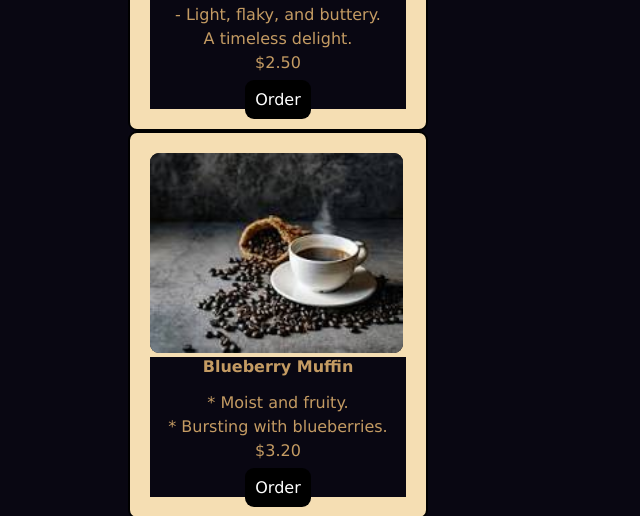
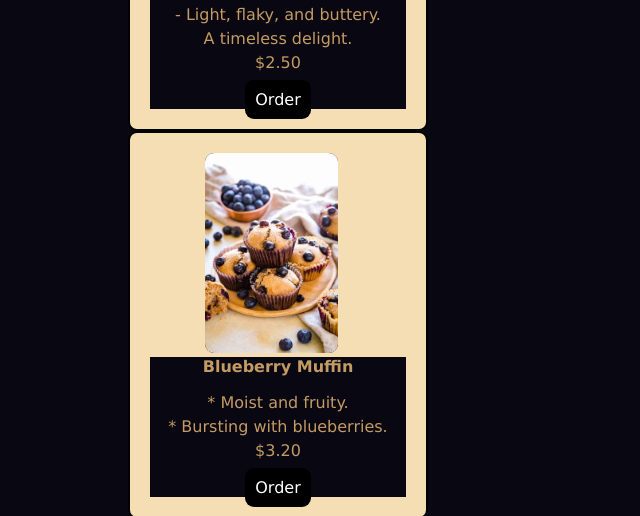
Before and after one commit to HninMoeLwin/serene_sip1, a plain HTML site: page index.html in a window 1280 px wide. Shown: the part 2847-3363 px from the top of the page, without its empty margins (0-640 px from the left). Drawn offline with Linux system fonts and the light colour scheme.

Commit message:
updated HTML and CSS files

```diff
--- a/index.html
+++ b/index.html
@@ -146,7 +146,7 @@
 
        <div class="card">
       <img
-        src="images/america.jpg" alt=""
+        src="images/blueberry-muffins.jpg" alt=""
         class="card-img-bottom1"
       />
       <div class="card-body">
--- a/style.css
+++ b/style.css
@@ -190,6 +190,7 @@ footer {
    max-width: 100%;
         height: 200px;
         border-radius: 9px;
+         margin-left: 55px ;
 
 }
 .card-img-bottom2{
```
Also changed, not shown: images/blueberry-muffins.jpg (added).
